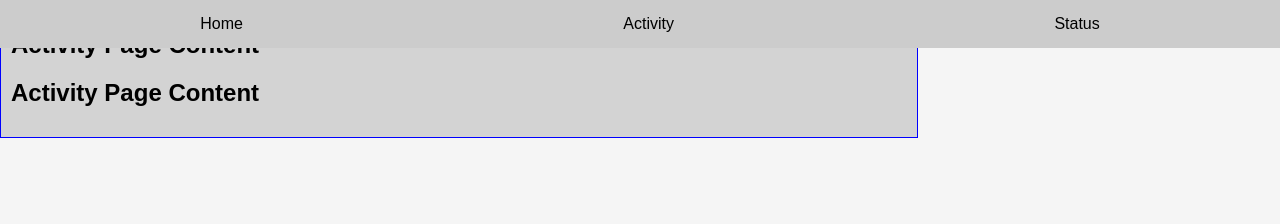
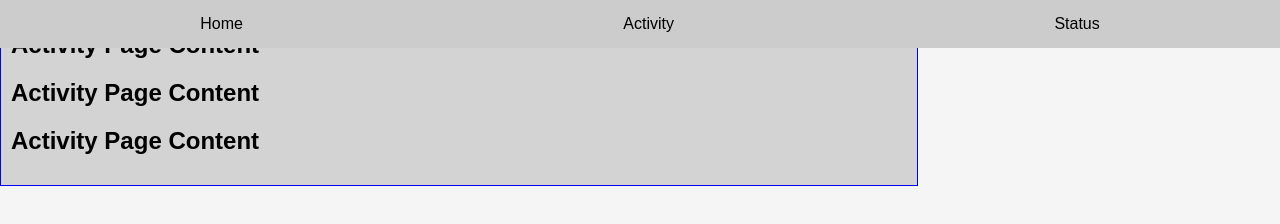
Before and after one commit to PrathameshKP/StudentPortal, a plain HTML site: page activity.html in a window 1280 px wide. Drawn offline with Linux system fonts and the light colour scheme.

```diff
--- a/activity.html
+++ b/activity.html
@@ -16,6 +16,7 @@
         <div class="main-content">
             <h2>Activity Page Content</h2>
             <h2>Activity Page Content</h2>
+            <h2>Activity Page Content</h2>
 
         </div>
     </div>
```
